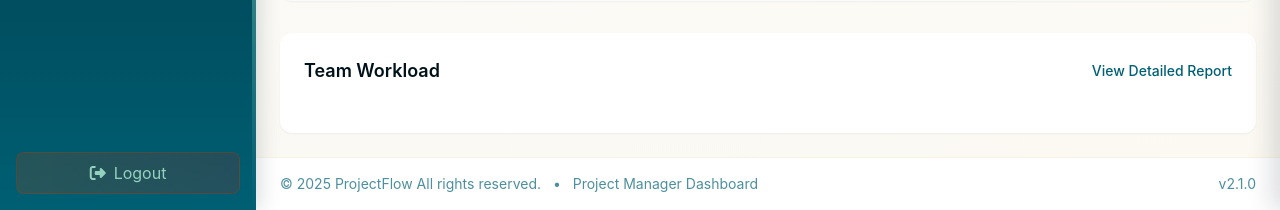
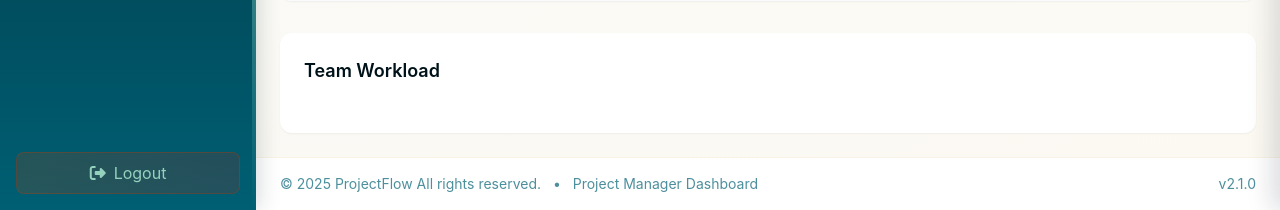
Before and after one commit to feteneabebe07-sketch/Task-Management, a Django app: template templates/pm/team.html in a window 1280 px wide. Shown: the part 718-928 px from the top of the page. Run offline with Django 5.2, Linux system fonts and the light colour scheme; the template is opened without the code that fills it: most values are stand-ins (such as "Sample title", 1, 10 or a date in 2020); some libraries are stand-ins or nearby versions.

Commit message:
Update team.html

```diff
--- a/templates/pm/team.html
+++ b/templates/pm/team.html
@@ -210,7 +210,7 @@
     <div class="bg-white rounded-xl shadow-sm p-6">
         <div class="flex justify-between items-center mb-6">
             <h3 class="text-lg font-semibold text-ink-black">Team Workload</h3>
-            <a href="{% url 'pm_reports' %}" class="text-dark-teal text-sm font-medium hover:text-dark-cyan">View Detailed Report</a>
+
         </div>
 
         <div class="space-y-4" id="workloadContainer">
```
